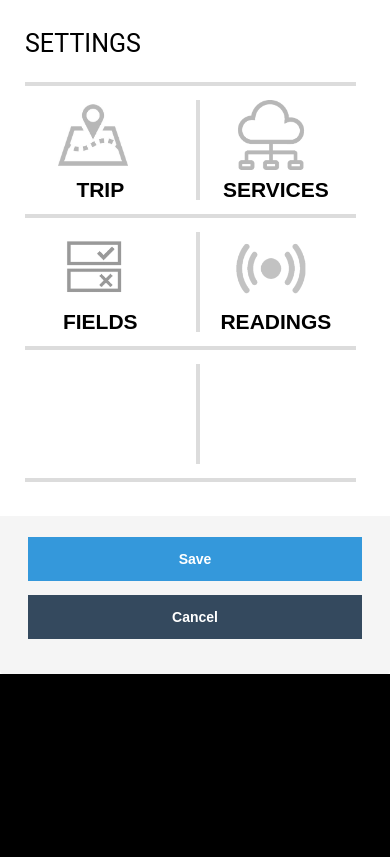
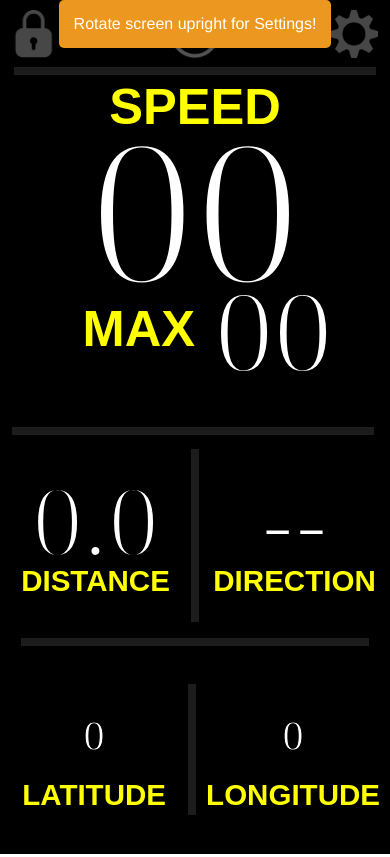
Before and after one commit to IOT-123/BYKO, a website: page MobileWeb/index.html in a window 390 px wide. Both pictures are taken after a click on the picture 356 px from the left and 34 px from the top of the page. Drawn offline with nearby package versions, Linux system fonts and the light colour scheme; a web font is replaced by a local one.

Commit message:
Add responsive lanscape handling

```diff
--- a/MobileWeb/css/index.css
+++ b/MobileWeb/css/index.css
@@ -3,26 +3,62 @@
     padding: 0px;
     color: white;
 }
-/*
-@font-face {
-    font-family: digital_numbers;
-    src: url("digital_numbers.otf") format("opentype");
-    font-display: block;
-} */
-
-/*
-@font-face {
-    font-family: baloo_paaji;
-    src: url('https://fonts.googleapis.com/css?family=Baloo+Paaji');
-    font-display: block;
-} */
 
 .container {
     margin: auto;
     max-width: 30em;
     background-color: black;
     height: 100vh;
-    padding: 10px;
+    padding: 0;
+}
+
+.big-box {
+    background-color: black;
+    display: block;
+    float: left;
+}
+
+img {
+    /* width: 48px; */
+    height: 48px;
+    opacity: 0.4;
+    z-index: 100;
+}
+
+.icon {
+    margin-top: 10px;
+}
+
+.right-icon {
+    margin-right: 12px;
+    float: right;
+}
+
+.left-icon {
+    margin-left: 10px;
+}
+
+.middle-icon {
+    opacity: 1 !important;
+}
+
+.middle-div {
+    justify-content: center;
+    position: absolute;
+    top: 0px;
+    width: 60%;
+    z-index: 0;
+    left: 20%;
+}
+
+hr {
+    background-color: #1c1c1c !important;
+    color: #1c1c1c !important;
+    border: solid 2px #1c1c1c !important;
+    height: 4px !important;
+    width: 92% !important;
+    margin: auto;
+    margin-top: 5px;
 }
 
 .label {
@@ -31,42 +67,13 @@
     margin: auto;
     font-family: Arial, Helvetica, sans-serif;
     font-weight: bold;
-    font-size: 250%;
+    font-size: 6vh;
     padding-top: 0;
     padding-bottom: 0;
 }
 
-.settings_label{
-    color: black;
-}
-
-.top-label{
-    margin-top: 20px;
-}
-
-.right-icon {
-    float: right;
-}
-
-.middle-icon {
-    opacity: 1 !important;
-}
-
-.middle-div {
-    display: flex;
-    justify-content: center;
-    position: absolute;
-    top: 10px;
-    width: 60%;
-    z-index: 0;
-    left: 20%;
-}
-
-img {
-    /* width: 48px; */
-    height: 48px;
-    opacity: 0.4;
-    z-index: 100;
+.top-label {
+    margin-top: 15px;
 }
 
 .number {
@@ -83,53 +90,27 @@ img {
 }
 
 .number-big {
-    /* font-size: 1200%; */
-    font-size: 1400%;
+    font-size: 25vh;
     padding-top: 0;
     -webkit-text-stroke-width: 7px;
 }
 
-.number-small {
-    /* font-size: 450%; */
-    font-size: 550%;
-    padding-top: 4px;
-    margin-top: -12px;
-    text-align: center;
-    -webkit-text-stroke-width: 4px;
-    background-color: yellow;
-    background-image:
-    linear-gradient(0deg, transparent 50%, black 50%),
-    linear-gradient(360deg, black 50%, transparent 50%);
-    white-space: nowrap;
-}
-
-hr {
-    background-color: #1c1c1c !important;
-    color: #1c1c1c !important;
-    border: solid 2px #1c1c1c !important;
-    height: 4px !important;
-    width: 96% !important;
-    /* width: 96% !important; */
-    margin: auto;
-    margin-top: 10px;
-}
-
-.settings_hr{
-    background-color: gainsboro !important;
-    color: gainsboro !important;
-    border: solid 2px gainsboro !important;
-}
-
-
 .half {
-    width: 48%;
-    padding-left: 2px;
-    padding-right: 2px;
+    width: 50% !important;
 }
 
 .left {
     float: left;
     text-align: right;
+}
+
+.number-small {
+    font-size: 14vh;
+    text-align: center;
+    -webkit-text-stroke-width: 4px;
+    background-color: yellow;
+    background-image: linear-gradient(0deg, transparent 50%, black 50%), linear-gradient(360deg, black 50%, transparent 50%);
+    white-space: nowrap;
 }
 
 .right {
@@ -138,113 +119,233 @@ hr {
     width: 45% !important;
 }
 
-.tier-2 {
-    margin: auto;
-    padding-top: 10px;
-    position: relative;
-}
-
-.tier-2-label {
-    font-size: 200%;
-}
-
-.value {
-    color: #ffffff;
-    margin-top: -14px;
-    text-align: center;
-    padding: 9px;
-}
-
 .vr {
     background-color: #1c1c1c !important;
     color: #1c1c1c !important;
     border: solid 2px #1c1c1c !important;
-    height: 90px !important;
+    /* height: 93vh !important; */
     width: 4px !important;
     margin: auto;
-    margin-top: 10px;
+    top: 10px;
+    position: relative;
 }
 
-.settings_vr{
-    background-color: gainsboro !important;
-    color: gainsboro !important;
-    border: solid 2px gainsboro !important;
-    height: 100px !important;
+.col {
+    float: left;
+    width: 100%;
+    box-sizing: border-box;
 }
 
-
-.direction{
-    opacity: 1 !important;
-    margin-left: 15px;
-    margin-top: 2px;
+.tier-2 {
+    padding-top: 2vh;
+    position: relative;
+    margin-top: 6vh;
 }
 
-.number-small-decimal-pt{
-    font-family: sans-serif;
+.tier-2-label {
+    font-size: 4vh;
+    padding-left: 10px;
+    padding-right: 10px;
 }
 
-.left-sm-nums{
+.left-sm-nums {
     /* margin-left: 5px;  */
-    margin-left: -15px;
+    /* margin-left: -15px; */
 }
 
-#lbl_max_spd{
-    margin-top: 12px;
+.clearfloat {
+    clear: left;
 }
 
-.tingle-modal-box {
-    max-width: 400px !important;
+.big-box-vr {
+    height: 92vh !important;
+    position: absolute;
+    left: 45%;
+    top: 3vh;
+    z-index: 100;
 }
 
-.left-label{
-    margin-left: -15px;
+.big-box-hr {
+    position: absolute;
+    top: 50%;
+    left: 3%;
 }
 
-.right-label{
-    margin-left: 5px;
+.big-box-right {
+    /* padding-top: 40px; */
 }
 
-.right-sm-num{
-    margin-left: 10px;
+.big-box-right-row {
+    height: 50vh;
+    vertical-align: middle;
+    display: flex;
+    text-align: center;
 }
 
-.page_hidden{
-    display: none;
-    height: 443px;
+.small-box-vr {
+    top: -1%;
+    height: 80%;
 }
 
-.settings_icon_left{
-    height: 70px;
-    position: relative;
-    margin-top: -10px;
-    margin-bottom: 10px;
-    margin-left: 10px;
+.small-box-hr {
+    width: 88% !important;
+    margin-top: -5px;
 }
 
-.setting_icon_right{
-    height: 70px;
-    position: relative;
-    margin-top: -10px;
-    margin-bottom: 10px;
-    margin-left: 22px;
-}
-
-.black-colon{
+.black-colon {
     color: black;
     position: relative;
     display: inline-block;
     top: -3px;
 }
 
-.white-colon{
+.white-colon {
     color: white;
     position: relative;
     display: inline-block;
     top: -3px;
 }
 
-@media only screen and (min-width: 350px) {
+.field-value-small {
+    font-size: 6vh;
+    line-height: 10vh;
+    -webkit-text-stroke-width: 1px;
+}
+
+.field-value-medium {
+    font-size: 9vh;
+    line-height: 10vh;
+    -webkit-text-stroke-width: 2px;
+}
+
+.field-value-large {
+    font-size: 12vh;
+    line-height: 10vh;
+    -webkit-text-stroke-width: 4px;
+}
+
+@media screen and (orientation:portrait) {
+    .big-box {
+        width: 100vw;
+    }
+    .big-box-left {
+        height: 50vh;
+    }
+    .big-box-right {
+        height: 50vh;
+        padding-top: 10px;
+    }
+    .middle-div {
+        display: flex;
+    }
+    .label {
+        line-height: 4vh;
+    }
+    .number-small {
+        margin-top: -20px;
+    }
+    .big-box-vr {
+        display: none;
+    }
     .tier-2-label {
-        font-size: 150%;
+        /* margin-left: 2px; */
+    }
+    .big-box-right-row {
+        height: 25vh;
+    }
+    .small-box-vr-lower {
+        top: -1%;
+        height: 60%;
+    }
+    .left-label {
+        margin-top: 1vh;
     }
 }
+
+@media screen and (orientation:landscape) {
+    .big-box {
+        height: 100vh;
+    }
+    .big-box-left {
+        width: 45vw;
+    }
+    .big-box-right {
+        width: 55vw;
+    }
+    .container {
+        max-width: 100vw;
+    }
+    .big-box-hr {
+        display: none;
+    }
+    .number-big {
+        font-size: 55vh;
+        line-height: 40vh;
+    }
+    .label {
+        font-size: 10vh;
+    }
+    .tier-2-label {
+        font-size: 7vh;
+        /* margin-left: -1vw; */
+    }
+    .tier-2 {
+        padding-top: 10vh;
+    }
+    .field-value-small {
+        font-size: 12vh !important;
+        line-height: 17vh !important;
+    }
+    .field-value-medium {
+        font-size: 18vh !important;
+        line-height: 17vh !important;
+    }
+    .field-value-large {
+        font-size: 21vh !important;
+        line-height: 17vh !important;
+    }
+    .left-label {
+        margin-top: 3vh;
+    }
+    .number-small {
+        font-size: 22vh;
+    }
+}
+
+/* iPhone 5 */
+
+@media screen and (device-aspect-ratio: 40/71) and (orientation:portrait) {
+    .number-big {
+        font-size: 22vh;
+    }
+    .number-small {
+        font-size: 14vh;
+    }
+    .field-value-small {
+        font-size: 5vh;
+        line-height: 10vh;
+        -webkit-text-stroke-width: 1px;
+    }
+    .field-value-medium {
+        font-size: 9vh !important;
+        line-height: 10vh !important;
+        -webkit-text-stroke-width: 2px;
+    }
+    .field-value-large {
+        font-size: 13vh !important;
+        line-height: 10vh !important;
+        -webkit-text-stroke-width: 4px;
+    }
+    .big-box-left {
+        height: 49vh;
+    }
+}
+
+@media (max-aspect-ratio: 3/6) {
+    .tier-2-label {
+        font-size: 3.5vh;
+    }
+    .field-value-small {
+        font-size: 5vh !important;
+    }
+}
--- a/MobileWeb/index.html
+++ b/MobileWeb/index.html
@@ -16,68 +16,67 @@
     <link rel="icon" sizes="192x192" href="img/iot123_192.png ">
     <link rel="icon" sizes="512x512" href="img/iot123_512.png ">
     <link rel="shortcut icon" href="img/favicon.ico" type="image/vnd.microsoft.icon ">
+
     <link rel="stylesheet" href="https://fonts.googleapis.com/css?family=Baloo+Paaji">
-    <link rel="stylesheet" href="css/dead-simple-grid.css" type="text/css ">
     <link rel="stylesheet" href="css/index.css" type="text/css ">
+
     <link rel="stylesheet" href="css/tingle.min.css" />
     <link rel="stylesheet" href="css/settings.css" />
-    <link rel="stylesheet" href="https://code.getmdl.io/1.3.0/material.indigo-pink.min.css ">
     <link rel="stylesheet" type="text/css" href="css/addtohomescreen.css">
     <link rel="stylesheet" type="text/css" href="css/vanilla-toast.css">
+
 </head>
 
 <body scroll="no" style="overflow: hidden ">
     <div class="container ">
         <div class="row ">
-            <img src="img/lock-2.png" onclick="toggleLock(this); ">
+            <div class="big-box big-box-left">
+                <div>
+                    <img src="img/lock-2.png" class="icon left-icon" onclick="toggleLock(this); ">
                     <div class="middle-div ">
-                <img id="toolbar_btn_play" src="img/play.png" onclick="togglePlay(this);" class="middle-icon ">
+                        <img id="toolbar_btn_play" src="img/play.png" onclick="togglePlay(this);" class="icon middle-icon ">
                     </div>
-            <img src="img/cog.png" class="right-icon" onclick="showSettings(); ">
-
+                    <img src="img/cog.png" class="icon right-icon" onclick="showSettings(); ">
                 </div>
                 <hr>
-        <div class="row ">
+                <div>
                     <div class="label top-label ">SPEED</div>
                     <div id="screen_val_spd" class="number number-big ">00</div>
                 </div>
-        <div class="row ">
-            <div id="lbl_max_spd" class="label half left ">MAX</div>
+                <div>
+                    <div id="lbl_max_spd" class="label half left left-label">MAX</div>
                     <div id="screen_val_max_spd" class="number number-small half right ">00</div>
                 </div>
-        <hr>
-        <div class="row ">
-            <div class="col half ">
-                <div class="col tier-2 dynamic_field" dynamic-field="DISTANCE" localstorage-key="dynamicField1" onclick="cycle_field(this)">
+            </div>
+            <!--<div class="clearfloat "></div> -->
+            <div class="vr big-box-vr"></div>
+            <hr class="big-box-hr">
+            <div class="big-box big-box-right">
+                <div class="big-box-right-row">
+                    <div class="col half tier-2 dynamic_field" dynamic-field="DISTANCE" dynamic-field-size="LARGE" localstorage-key="dynamicField1" onclick="cycle_field(this)">
                         <div class="number number-small left-sm-nums field-value">00</div>
-                    <div class="label tier-2-label left-label ">DISTANCE</div>
+                        <div class="label tier-2-label ">DISTANCE</div>
+                    </div>
+                    <div class="vr small-box-vr"></div>
+                    <div class="col half tier-2 dynamic_field" dynamic-field="DIRECTION" dynamic-field-size="LARGE" localstorage-key="dynamicField2" onclick="cycle_field(this)">
+                        <div class="number number-small field-value">--</div>
+                        <div class="label tier-2-label ">DIRECTION</div>
                     </div>
                 </div>
-            <div class="col half ">
-                <div class="col tier-2 dynamic_field" dynamic-field="DIRECTION" localstorage-key="dynamicField2" onclick="cycle_field(this)">
-                    <div class="number number-small right-sm-num field-value">--</div>
-                    <div class="label tier-2-label right-label ">DIRECTION</div>
+                <hr class="small-box-hr">
+                <div class="big-box-right-row">
+                    <div class="col half tier-2 dynamic_field" dynamic-field="LATITUDE" dynamic-field-size="LARGE" localstorage-key="dynamicField3" onclick="cycle_field(this)">
+                        <div id="screen_val_fld1" class="number number-small left-sm-nums field-value">00</div>
+                        <div id="screen_lbl_fld1" class="label tier-2-label ">BPM</div>
+                    </div>
+                    <div class="vr small-box-vr vr small-box-vr  small-box-vr-lower"></div>
+                    <div class="col half tier-2 dynamic_field" dynamic-field="LONGITUDE" dynamic-field-size="LARGE" localstorage-key="dynamicField4" onclick="cycle_field(this)">
+                        <div id="screen_val_fld2" class="number number-small field-value">00</div>
+                        <div id="screen_lbl_fld2" class="label tier-2-label ">CADENCE</div>
                     </div>
                 </div>
-            <div class="vr "></div>
-        </div>
-        <hr>
-        <div class="row ">
-            <div class="col half ">
-                <div class="col tier-2 dynamic_field" dynamic-field="LATITUDE" localstorage-key="dynamicField3" onclick="cycle_field(this)">
-                    <div id="screen_val_fld1" class="number number-small left-sm-nums field-value">00</div>
-                    <div id="screen_lbl_fld1" class="label tier-2-label left-label ">BPM</div>
             </div>
         </div>
-            <div class="col half ">
-                <div class="col tier-2 dynamic_field" dynamic-field="LONGITUDE" localstorage-key="dynamicField4" onclick="cycle_field(this)">
-                    <div id="screen_val_fld2" class="number number-small right-sm-num field-value">00</div>
-                    <div id="screen_lbl_fld2" class="label tier-2-label right-label ">CADENCE</div>
-                </div>
-            </div>
-            <div class="vr "></div>
-        </div>
-        <hr>
     </div>
 
     <script src="js/NoSleep.min.js"></script>
@@ -98,48 +97,47 @@
             <h2>SETTINGS</h2>
             <hr class="settings_hr">
             <div class="row ">
-                <div class="col half ">
-                    <div class="col tier-2 " onclick="show_page('settings_trip_page')">
+                    <div class="col half tier-2 settings-cell" onclick="show_page('settings_trip_page')">
                         <img class="settings_icon_left" src="img/settings_trip.jpeg">
                         <div class="label tier-2-label left-label settings_label">TRIP</div>
                     </div>
-                </div>
-                <div class="col half ">
-                    <div class="col tier-2" onclick="show_page('settings_services_page')">
+
+
+                    <div class="col half tier-2 settings-cell" onclick="show_page('settings_services_page')">
                         <img class="setting_icon_right" src="img/settings_services.png">
                         <div class="label tier-2-label right-label settings_label">SERVICES</div>
                     </div>
-                </div>
+
                 <div class="vr settings_vr"></div>
             </div>
             <hr class="settings_hr">
             <div class="row ">
-                <div class="col half ">
-                    <div class="col tier-2 " onclick="show_page('settings_fields_page')">
+
+                    <div class="col half tier-2 settings-cell" onclick="show_page('settings_fields_page')">
                         <img class="settings_icon_left" src="img/settings_fields.png">
                         <div class="label tier-2-label left-label settings_label">FIELDS</div>
                     </div>
-                </div>
-                <div class="col half ">
-                    <div class="col tier-2 " onclick="show_page('settings_readings_page')">
+
+
+                    <div class="col half tier-2 settings-cell" onclick="show_page('settings_readings_page')">
                         <img class="setting_icon_right" src="img/observations.png">
                         <div class="label tier-2-label right-label settings_label">READINGS</div>
                     </div>
-                </div>
+
                 <div class="vr settings_vr"></div>
             </div>
             <hr class="settings_hr">
             <div class="row ">
-                <div class="col half ">
-                    <div class="col tier-2 ">
+
+                    <div class="col half tier-2 " style="height: 120px;">
 
                     </div>
-                </div>
-                <div class="col half ">
-                    <div class="col tier-2 ">
+
+
+                    <div class="col half tier-2 ">
 
                     </div>
-                </div>
+
                 <div class="vr settings_vr"></div>
             </div>
             <hr class="settings_hr">
--- a/MobileWeb/js/geolocation.js
+++ b/MobileWeb/js/geolocation.js
@@ -61,6 +61,8 @@ var onPosition = function (position) {
     _lastPos.lng = position.coords.longitude;
     if (_fetch_wind.app_id && !_fetch_wind.timer) {
         initWindFetch();
+    }else{
+        console.log("OpenWeatherMap: app_is not present");
     }
 }
 
--- a/MobileWeb/js/index.js
+++ b/MobileWeb/js/index.js
@@ -144,9 +144,9 @@ var flashTime = function () {
     Array.prototype.forEach.call(elems, function (elem) {
         if (elem.attributes['dynamic-field'].value == "TIME") {
             var value_elem = elem.getElementsByClassName("number-small")[0];
-            if (value_elem.innerHTML.indexOf('<span class="black') == -1){
+            if (value_elem.innerHTML.indexOf('<span class="black') == -1) {
                 time = time.replace(":", '<span class="black-colon">:</span>');
-            }else{
+            } else {
                 time = time.replace(":", '<span class="white-colon">:</span>');
             }
             value_elem.innerHTML = time;
@@ -251,7 +251,8 @@ var toggleLock = function (img) {
         if (!confirmLock()) {
             return;
         }
-        screen.orientation.lock('portrait');
+        var orientation = isLandscape() ? 'landscape' : 'portrait';
+        screen.orientation.lock(orientation);
         _no_sleep.enable(); // keep the screen on!
         img.src = "img/unlock-2.png";
     }
@@ -347,10 +348,12 @@ function findWithAttr(array, attr, value) {
 
 var displayDynamicFields = function () {
     console.log("displayDynamicFields");
+    var classnames = { SMALL: "field-value-small", MEDIUM: "field-value-medium", LARGE: "field-value-large" };
     _last_dynamic_update = new Date();
     var elems = document.getElementsByClassName("dynamic_field");
     Array.prototype.forEach.call(elems, function (elem) {
         var dynamic_field = elem.attributes['dynamic-field'].value;
+        var field_size = elem.attributes['dynamic-field-size'].value;
         var dynamic_field_definition = _dynamic_fields.list[_dynamic_fields.indexes[dynamic_field]];
         var label_elem = elem.getElementsByClassName("label")[0];
         var value_elem = elem.getElementsByClassName("field-value")[0];
@@ -361,22 +364,16 @@ var displayDynamicFields = function () {
         var style = "linear-gradient(0deg, transparent 50%, black 50%), linear-gradient(360deg, black 50%, transparent 50%)";
         value_elem.style.backgroundImage = style;
         // set observation sizes
-        if (dynamic_field_definition.value_size == "SMALL") {
-            value_elem.style.fontSize = "16px";
-            value_elem.style.lineHeight = "65px";
-            value_elem.style.webkitTextStrokeWidth = "1px";
-            //-webkit-text-stroke-width: 1px;
-        } else if (dynamic_field_definition.value_size == "MEDIUM") {
-            value_elem.style.fontSize = "400%";
-            value_elem.style.lineHeight = "119%";
-            value_elem.style.webkitTextStrokeWidth = "3px";
-            //-webkit-text-stroke-width: 3px;
-        } else {
-            value_elem.style.fontSize = "550%";
-            value_elem.style.lineHeight = "85%";
-            value_elem.style.webkitTextStrokeWidth = "4px";
-            //-webkit-text-stroke-width: 4px;
+        if (field_size != dynamic_field_definition.value_size) {
+            removeClassnames(value_elem, classnames);
         }
+        console.log("------------------------");
+        console.log(dynamic_field_definition.label);
+        console.log("field_size: " + field_size);
+        console.log("dynamic_field_definition.value_size: " + dynamic_field_definition.value_size);
+        value_elem.classList.add(classnames[dynamic_field_definition.value_size]);
+        elem.attributes['dynamic-field-size'].value = dynamic_field_definition.value_size;
+        console.log(value_elem.className);
         if (!dynamic_field_definition.own_update) {
             if (dynamic_field_definition.value != null && label_elem.innerHTML == "DISTANCE") {
                 value_elem.innerHTML = formatNumber(dynamic_field_definition.value, 3);
@@ -385,11 +382,24 @@ var displayDynamicFields = function () {
                 var style = "linear-gradient(" + dynamic_field_definition.start_degree + "deg, transparent 50%, black 50%), linear-gradient(" + dynamic_field_definition.end_degree + "deg, black 50%, transparent 50%)";
                 value_elem.style.backgroundImage = style;
             } else {
-                value_elem.innerHTML = dynamic_field_definition.value || "--";
+                var value = "";
+                if (dynamic_field_definition.value == null) {
+                    value = "--";
+                } else {
+                    value = dynamic_field_definition.value.toString().substr(0, 8);
+                }
+                value_elem.innerHTML = value;
             }
         }
     });
 };
+
+var removeClassnames = function (elem, classNames) {
+    Object.keys(classNames).some(function(key){
+        console.log(classNames[key]);
+        elem.classList.remove(classNames[key]);
+    });
+}
 
 var confirmLock = function () {
     var conf = confirm("Fullscreen and Keep Screen Awake?");
--- a/MobileWeb/js/settings.js
+++ b/MobileWeb/js/settings.js
@@ -3,6 +3,13 @@
 
 
 var showSettings = function () {
+    console.log("showSettings");
+    if (isLandscape()) {
+        console.log("showSettings 2");
+        vanillaToast.warning('Rotate screen upright for Settings!', { duration: 4000, fadeDuration: 180 });
+        console.log("showSettings 3");
+        return;
+    }
     var settingsForm = new tingle.modal({
         closeMethods: [],
         footer: true,
@@ -62,9 +69,9 @@ var showSettings = function () {
         var active_list = [];
         var list_elem = document.getElementById("settings_readings_list");
         var chks = list_elem.getElementsByClassName("settings_readings_item_left_chk");
-        Array.prototype.forEach.call(chks, function(chk) {
+        Array.prototype.forEach.call(chks, function (chk) {
             var id = chk.getAttribute("dynamic-field");
-            if (chk.checked){
+            if (chk.checked) {
                 active_list.push(id);
             }
             _dynamic_fields.list[_dynamic_fields.indexes[id]].active = chk.checked;
@@ -138,13 +145,13 @@ var build_readings_list = function () {
         span_left.innerText = item.label;
         row.appendChild(span_left);
         var group = "";
-        if (item.needs_geo){
+        if (item.needs_geo) {
             group = "GEOLOCATION"
-        } else if (item.needs_owm){
+        } else if (item.needs_owm) {
             group = "OPENWEATHERMAP"
-        }else if (item.needs_mqtt){
+        } else if (item.needs_mqtt) {
             group = "MQTT"
-        }else{
+        } else {
             group = "MOBILE"
         }
         const span_right = document.createElement('span');
@@ -185,3 +192,21 @@ var show_page = function (id) {
     document.getElementById("settings_readings_page").style.display = 'none';
     document.getElementById(id).style.display = 'block';
 }
+
+function isLandscape() {
+    var object = window.screen.orientation || window.screen.msOrientation || window.screen.mozOrientation || null;
+    if (object) {
+        if (object.type.indexOf('landscape') !== -1) { return true; }
+        if (object.type.indexOf('portrait') !== -1) { return false; }
+    }
+    if ('orientation' in window) {
+        var value = window.orientation;
+        if (value === 0 || value === 180) {
+            return false;
+        } else if (value === 90 || value === 270) {
+            return true;
+        }
+    }
+    // fallback to comparing width to height
+    return window.innerWidth > window.innerHeight;
+}
```
Also changed, not shown: MobileWeb/css/settings.css (+94 -23 lines). Lines whose indentation alone changed are shown as unchanged.
